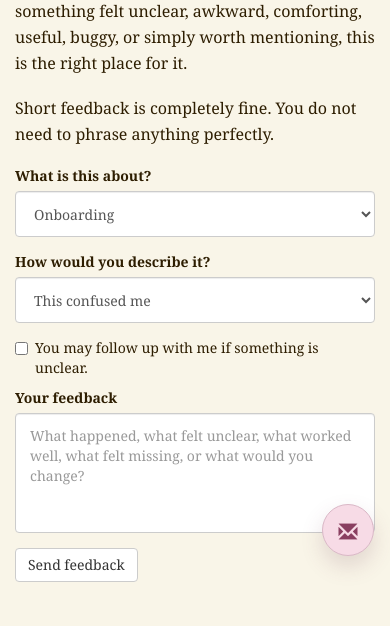
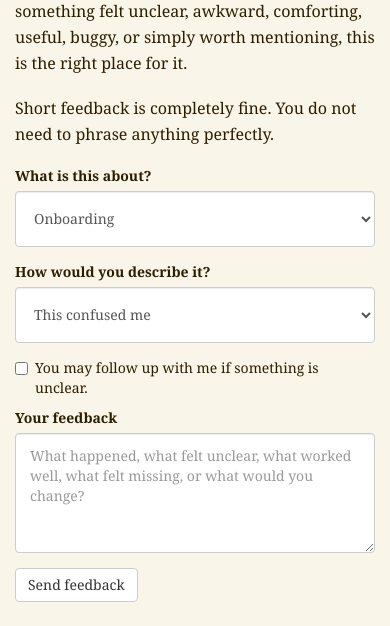
Before and after one commit to lreim/Commonroom-Website, a Flask app: page /feedback in a window 390 px wide. Shown: the part 272-898 px from the top of the page. Before the commit the page ends 854 px from the top, so only its background shows below. Run offline with Flask 3, Linux system fonts and the light colour scheme; some libraries are stand-ins or nearby versions.

Commit message:
feedback form adds

```diff
--- a/app/static/style.css
+++ b/app/static/style.css
@@ -1047,6 +1047,18 @@ textarea.form-control {
 @media (max-width: 900px) {
   html.chat-detail-page .floating-contact-links {
     display: none;
+  }
+
+  html.feedback-page .floating-contact-links {
+    display: none;
+  }
+
+  html.feedback-page select.form-control {
+    min-height: 56px;
+    height: auto;
+    padding-top: 14px;
+    padding-bottom: 14px;
+    line-height: 1.35;
   }
 
   .post {
--- a/app/templates/feedback.html
+++ b/app/templates/feedback.html
@@ -23,4 +23,7 @@
 <div class="post-form-wrap">
   {{ wtf.quick_form(form) }}
 </div>
+<script>
+  document.documentElement.classList.add("feedback-page");
+</script>
 {% endblock %}
```
